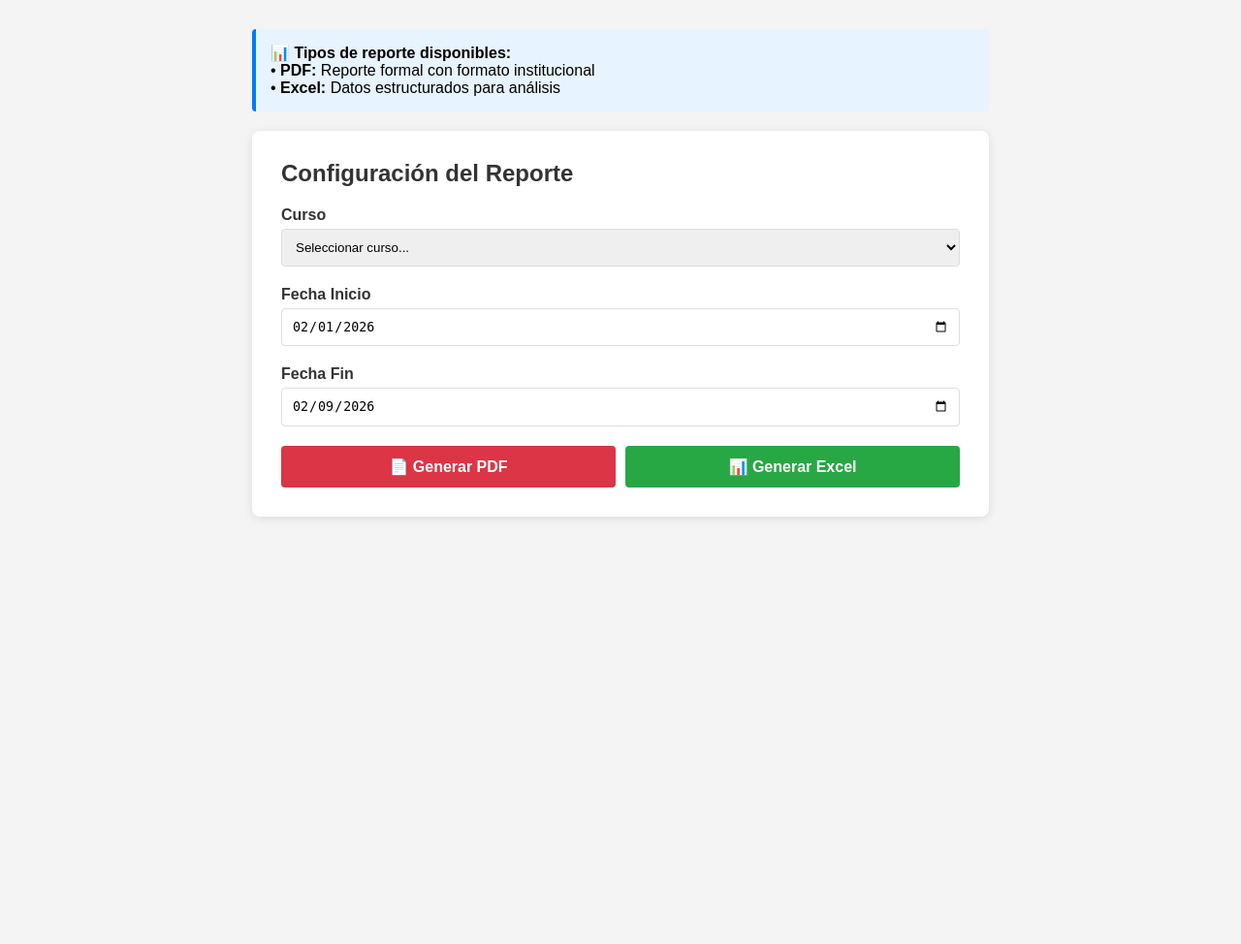
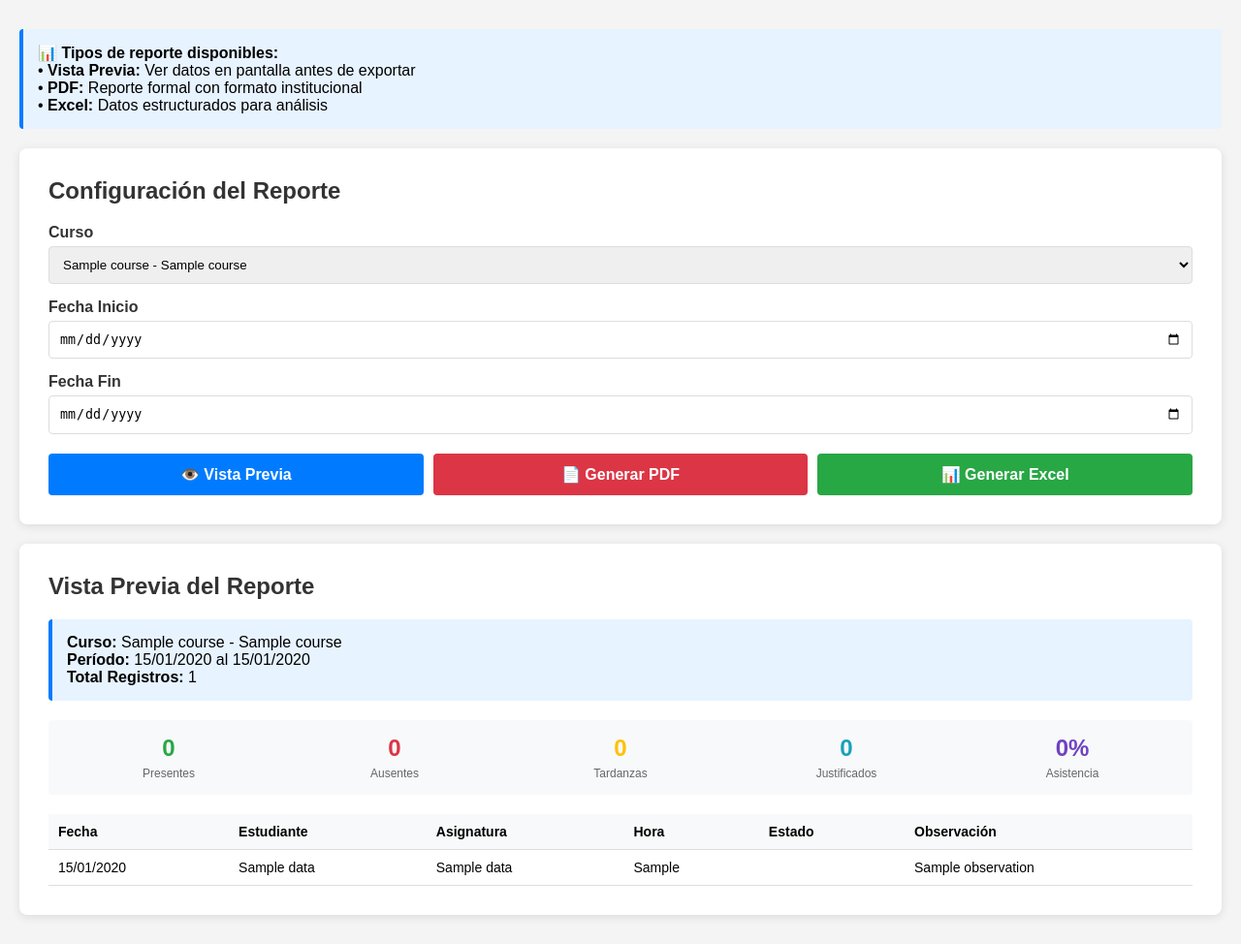
Before and after one commit to viktorengel/EcuAsistencia2026, a PHP site: the page made by views/reports/index.php in a window 1280 px wide. Shown: the part 58-1032 px from the top of the page at 97% size. Before the commit the page ends 593 px from the top, so only its background shows below. Run offline with PHP 8.4, Linux system fonts and the light colour scheme; the template is opened without the code that fills it: most values are stand-ins (such as "Sample title", 1, 10 or a date in 2020).

Commit message:
Vista previa de reportes

```diff
--- a/views/reports/index.php
+++ b/views/reports/index.php
@@ -10,19 +10,33 @@
         .navbar { background: #007bff; color: white; padding: 15px 30px; display: flex; justify-content: space-between; align-items: center; }
         .navbar h1 { font-size: 24px; }
         .navbar a { color: white; text-decoration: none; margin-left: 20px; }
-        .container { max-width: 800px; margin: 30px auto; padding: 0 20px; }
+        .container { max-width: 1400px; margin: 30px auto; padding: 0 20px; }
         .card { background: white; padding: 30px; border-radius: 8px; box-shadow: 0 2px 10px rgba(0,0,0,0.1); margin-bottom: 20px; }
-        .form-group { margin-bottom: 20px; }
+        .form-group { margin-bottom: 15px; }
         label { display: block; margin-bottom: 5px; font-weight: bold; color: #333; }
         input, select { width: 100%; padding: 10px; border: 1px solid #ddd; border-radius: 4px; }
         .btn-group { display: flex; gap: 10px; margin-top: 20px; }
         button { flex: 1; padding: 12px; border: none; border-radius: 4px; cursor: pointer; font-size: 16px; font-weight: bold; }
+        .btn-preview { background: #007bff; color: white; }
+        .btn-preview:hover { background: #0056b3; }
         .btn-pdf { background: #dc3545; color: white; }
         .btn-pdf:hover { background: #c82333; }
         .btn-excel { background: #28a745; color: white; }
         .btn-excel:hover { background: #218838; }
+        .info { background: #e7f3ff; padding: 15px; border-radius: 4px; border-left: 4px solid #007bff; margin-bottom: 20px; }
         h2 { margin-bottom: 20px; color: #333; }
-        .info { background: #e7f3ff; padding: 15px; border-radius: 4px; border-left: 4px solid #007bff; margin-bottom: 20px; }
+        table { width: 100%; border-collapse: collapse; margin-top: 15px; }
+        th, td { padding: 10px; text-align: left; border-bottom: 1px solid #ddd; font-size: 14px; }
+        th { background: #f8f9fa; font-weight: bold; }
+        .badge { padding: 5px 10px; border-radius: 3px; color: white; font-size: 12px; }
+        .badge-presente { background: #28a745; }
+        .badge-ausente { background: #dc3545; }
+        .badge-tardanza { background: #ffc107; color: #333; }
+        .badge-justificado { background: #17a2b8; }
+        .stats { background: #f8f9fa; padding: 15px; border-radius: 4px; margin-bottom: 20px; display: grid; grid-template-columns: repeat(auto-fit, minmax(150px, 1fr)); gap: 15px; }
+        .stat-item { text-align: center; }
+        .stat-number { font-size: 24px; font-weight: bold; color: #007bff; }
+        .stat-label { font-size: 12px; color: #666; margin-top: 5px; }
     </style>
 </head>
 <body>
@@ -37,6 +51,7 @@
     <div class="container">
         <div class="info">
             <strong>📊 Tipos de reporte disponibles:</strong><br>
+            • <strong>Vista Previa:</strong> Ver datos en pantalla antes de exportar<br>
             • <strong>PDF:</strong> Reporte formal con formato institucional<br>
             • <strong>Excel:</strong> Datos estructurados para análisis
         </div>
@@ -49,9 +64,9 @@
                     <label>Curso</label>
                     <select name="course_id" required>
                         <option value="">Seleccionar curso...</option>
-                        <?php foreach($courses as $course): ?>
-                            <option value="<?= $course['id'] ?>">
-                                <?= $course['name'] ?> - <?= $course['shift_name'] ?>
+                        <?php foreach($courses as $c): ?>
+                            <option value="<?= $c['id'] ?>" <?= isset($course) && $course['id'] == $c['id'] ? 'selected' : '' ?>>
+                                <?= $c['name'] ?> - <?= $c['shift_name'] ?>
                             </option>
                         <?php endforeach; ?>
                     </select>
@@ -59,24 +74,105 @@
 
                 <div class="form-group">
                     <label>Fecha Inicio</label>
-                    <input type="date" name="start_date" value="<?= date('Y-m-01') ?>" required>
+                    <input type="date" name="start_date" value="<?= $startDate ?? date('Y-m-01') ?>" required>
                 </div>
 
                 <div class="form-group">
                     <label>Fecha Fin</label>
-                    <input type="date" name="end_date" value="<?= date('Y-m-d') ?>" required>
+                    <input type="date" name="end_date" value="<?= $endDate ?? date('Y-m-d') ?>" required>
                 </div>
 
                 <div class="btn-group">
-                    <button type="button" class="btn-pdf" onclick="generateReport('pdf')">
+                    <button type="submit" name="preview" class="btn-preview">
+                        👁️ Vista Previa
+                    </button>
+                    <button type="button" class="btn-pdf" onclick="generateReport('pdf')" <?= empty($data) ? 'disabled' : '' ?>>
                         📄 Generar PDF
                     </button>
-                    <button type="button" class="btn-excel" onclick="generateReport('excel')">
+                    <button type="button" class="btn-excel" onclick="generateReport('excel')" <?= empty($data) ? 'disabled' : '' ?>>
                         📊 Generar Excel
                     </button>
                 </div>
             </form>
         </div>
+
+        <?php if(!empty($data)): ?>
+        <div class="card">
+            <h2>Vista Previa del Reporte</h2>
+
+            <div class="info">
+                <strong>Curso:</strong> <?= $course['name'] ?> - <?= $course['shift_name'] ?><br>
+                <strong>Período:</strong> <?= date('d/m/Y', strtotime($startDate)) ?> al <?= date('d/m/Y', strtotime($endDate)) ?><br>
+                <strong>Total Registros:</strong> <?= count($data) ?>
+            </div>
+
+            <?php
+            $totalPresente = count(array_filter($data, fn($d) => $d['status'] === 'presente'));
+            $totalAusente = count(array_filter($data, fn($d) => $d['status'] === 'ausente'));
+            $totalTardanza = count(array_filter($data, fn($d) => $d['status'] === 'tardanza'));
+            $totalJustificado = count(array_filter($data, fn($d) => $d['status'] === 'justificado'));
+            $porcentaje = count($data) > 0 ? round(($totalPresente / count($data)) * 100, 1) : 0;
+            ?>
+
+            <div class="stats">
+                <div class="stat-item">
+                    <div class="stat-number" style="color: #28a745;"><?= $totalPresente ?></div>
+                    <div class="stat-label">Presentes</div>
+                </div>
+                <div class="stat-item">
+                    <div class="stat-number" style="color: #dc3545;"><?= $totalAusente ?></div>
+                    <div class="stat-label">Ausentes</div>
+                </div>
+                <div class="stat-item">
+                    <div class="stat-number" style="color: #ffc107;"><?= $totalTardanza ?></div>
+                    <div class="stat-label">Tardanzas</div>
+                </div>
+                <div class="stat-item">
+                    <div class="stat-number" style="color: #17a2b8;"><?= $totalJustificado ?></div>
+                    <div class="stat-label">Justificados</div>
+                </div>
+                <div class="stat-item">
+                    <div class="stat-number" style="color: #6f42c1;"><?= $porcentaje ?>%</div>
+                    <div class="stat-label">Asistencia</div>
+                </div>
+            </div>
+
+            <table>
+                <thead>
+                    <tr>
+                        <th>Fecha</th>
+                        <th>Estudiante</th>
+                        <th>Asignatura</th>
+                        <th>Hora</th>
+                        <th>Estado</th>
+                        <th>Observación</th>
+                    </tr>
+                </thead>
+                <tbody>
+                    <?php foreach($data as $row): ?>
+                    <tr>
+                        <td><?= date('d/m/Y', strtotime($row['date'])) ?></td>
+                        <td><?= $row['student_name'] ?></td>
+                        <td><?= $row['subject_name'] ?></td>
+                        <td><?= $row['hour_period'] ?></td>
+                        <td>
+                            <span class="badge badge-<?= $row['status'] ?>">
+                                <?= ucfirst($row['status']) ?>
+                            </span>
+                        </td>
+                        <td><?= $row['observation'] ?: '-' ?></td>
+                    </tr>
+                    <?php endforeach; ?>
+                </tbody>
+            </table>
+        </div>
+        <?php elseif($_SERVER['REQUEST_METHOD'] === 'POST'): ?>
+        <div class="card">
+            <p style="text-align: center; color: #666; padding: 40px;">
+                No hay registros de asistencia para el período seleccionado
+            </p>
+        </div>
+        <?php endif; ?>
     </div>
 
     <script>
@@ -94,6 +190,12 @@
                 form.action = '?action=generate_excel';
             }
 
+            // Remover el campo preview si existe
+            const previewInput = form.querySelector('[name="preview"]');
+            if (previewInput) {
+                previewInput.remove();
+            }
+
             form.submit();
         }
     </script>
```
Also changed, not shown: controllers/ReportController.php (+14 -0 lines).
